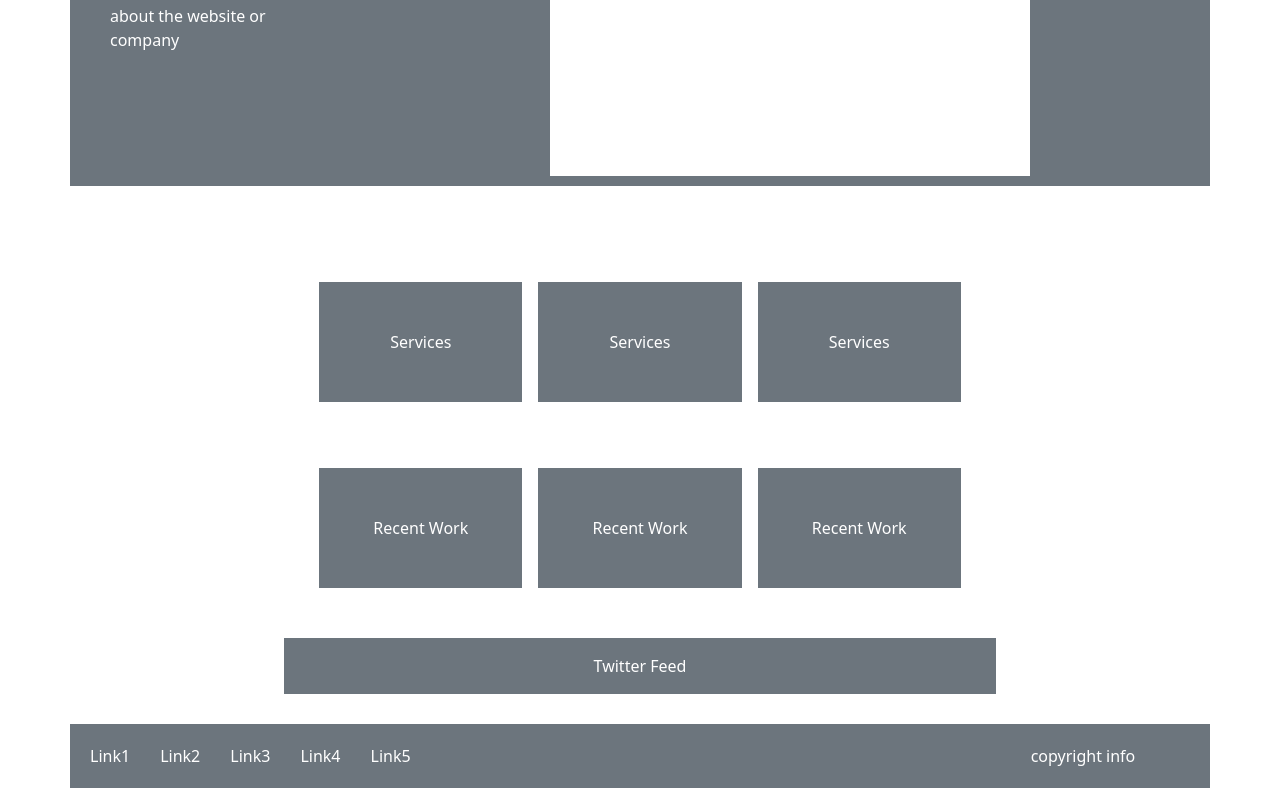
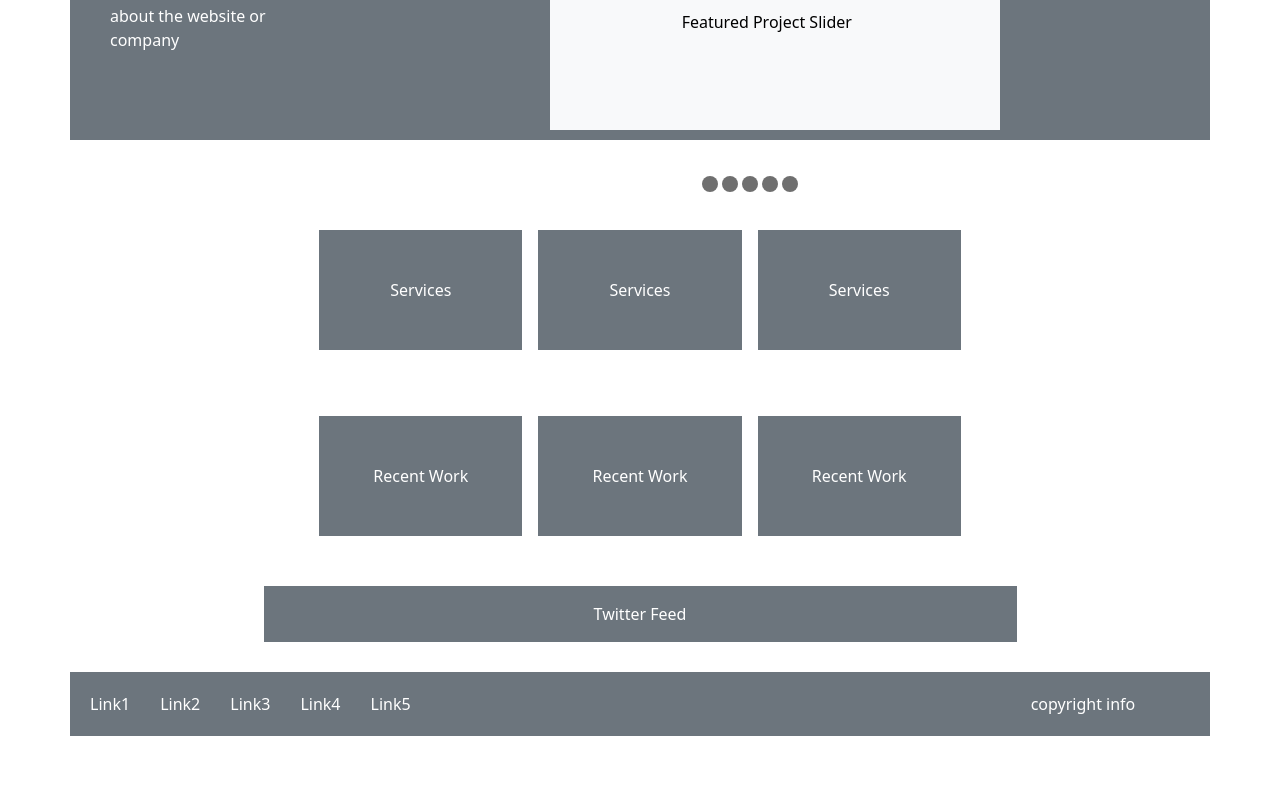
Before and after one commit to JoseM4rcio/Container_e_Grid, a plain HTML site: page index.html in a window 1280 px wide. Shown: the part 170-958 px from the top of the page. After the commit the page ends 906 px from the top, so only its background shows below. Drawn offline with nearby package versions, Linux system fonts and the light colour scheme.

Commit message:
Add files via upload

```diff
--- a/index.html
+++ b/index.html
@@ -32,9 +32,9 @@
                 </div>
             </div>
 
-            <div class="col-sm-4"
-                style="width: 30rem; height: 16rem; background-color: rgb(255, 255, 255); margin-bottom: 10px;">
-                <div class="col-6 text-bg-light">
+            <div class="col-sm-4 text-bg-light"
+                style="width: 450px; height: 210px; margin-bottom: 10px;">
+                <div class="col-6" style="margin-top: 90px; margin-left: 120px;">
                     Featured Project Slider
                 </div>
             </div>
@@ -43,7 +43,30 @@
 
 
     <div class="container overflow-hidden text-center" style="padding: 30px;">
-        <div class="row row-cols-2 row-cols-lg-5 g-2 g-lg-3" style="justify-content: center; margin-top: 50px;">
+        <div class="col grid gap-0 column-gap-3" style="color: rgb(111, 111, 111); margin-left: 220px;">
+            <svg xmlns="http://www.w3.org/2000/svg" width="16" height="16" fill="currentColor" class="bi bi-circle-fill"
+                viewBox="0 0 16 16">
+                <circle cx="8" cy="8" r="8" />
+            </svg>
+            <svg xmlns="http://www.w3.org/2000/svg" width="16" height="16" fill="currentColor" class="bi bi-circle-fill"
+                viewBox="0 0 16 16">
+                <circle cx="8" cy="8" r="8" />
+            </svg>
+            <svg xmlns="http://www.w3.org/2000/svg" width="16" height="16" fill="currentColor" class="bi bi-circle-fill"
+                viewBox="0 0 16 16">
+                <circle cx="8" cy="8" r="8" />
+            </svg>
+            <svg xmlns="http://www.w3.org/2000/svg" width="16" height="16" fill="currentColor" class="bi bi-circle-fill"
+                viewBox="0 0 16 16">
+                <circle cx="8" cy="8" r="8" />
+            </svg>
+            <svg xmlns="http://www.w3.org/2000/svg" width="16" height="16" fill="currentColor" class="bi bi-circle-fill"
+                viewBox="0 0 16 16">
+                <circle cx="8" cy="8" r="8" />
+            </svg>
+        </div>
+
+        <div class="row row-cols-2 row-cols-lg-5 g-2 g-lg-3" style="justify-content: center; margin-top: 20px;">
             <div class="col">
                 <div class="p-5 text-bg-secondary">Services</div>
             </div>
@@ -66,13 +89,13 @@
             </div>
         </div>
         <div class="row" style="justify-content: center; margin-top: 50px;">
-            <div class="col-8">
+            <div class="" style="width: 777px;">
                 <div class="p-3 text-bg-secondary">Twitter Feed</div>
             </div>
         </div>
     </div>
 
-    <div class="footer container text-bg-secondary" style="padding: 20px">
+    <div class="footer container text-bg-secondary" style="padding: 20px;">
         <div class="row" style="align-items: center;">
             <div class="row col-4">
                 <div class="col">Link1</div>
```
